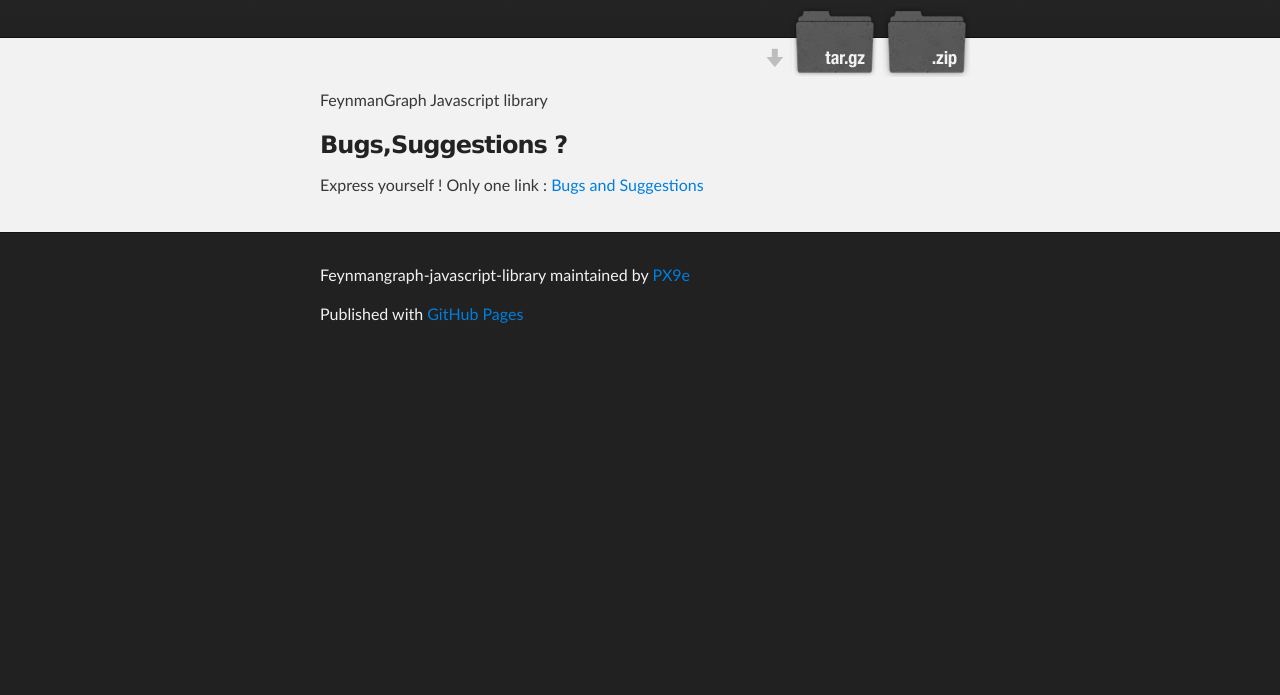
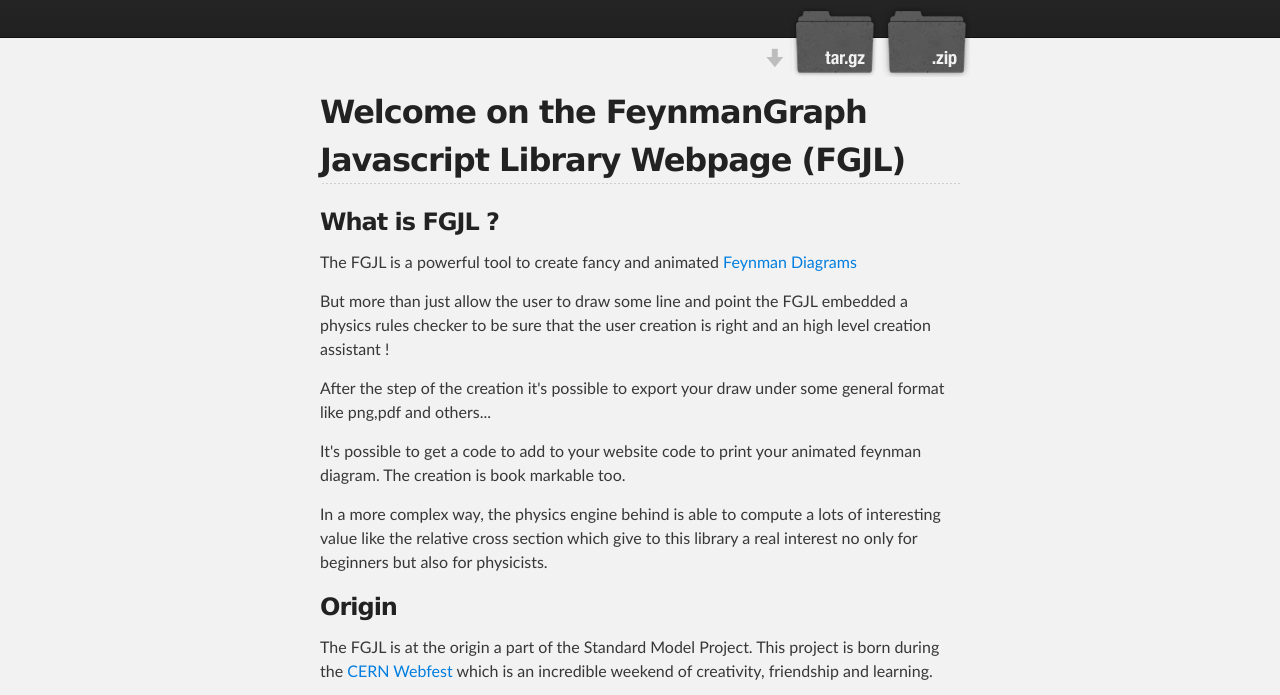
Before and after one commit to PXke/FeynmanGraph-Javascript-library-, a plain HTML site: page index.html in a window 1280 px wide. Shown: the part 235-930 px from the top of the page. Before the commit the page ends 800 px from the top, so only its background shows below. Drawn offline with Linux system fonts and the light colour scheme.

Commit message:
Create gh-pages branch via GitHub

```diff
--- a/index.html
+++ b/index.html
@@ -31,7 +31,25 @@
     <!-- MAIN CONTENT -->
     <div id="main_content_wrap" class="outer">
       <section id="main_content" class="inner">
-        <p>FeynmanGraph Javascript library </p>
+        <h2>Welcome on the FeynmanGraph Javascript Library Webpage (FGJL)</h2>
+
+<h3>What is FGJL ?</h3>
+
+<p>The FGJL is a powerful tool to create fancy and animated <a href="http://en.wikipedia.org/wiki/Feynman_diagram">Feynman Diagrams</a></p>
+
+<p>But more than just allow the user to draw some line and point the FGJL embedded a physics rules checker to be sure that the user creation is right and an high level creation assistant ! </p>
+
+<p>After the step of the creation it's possible to export your draw under some general format like png,pdf and others... </p>
+
+<p>It's possible to get a code to add to your website code to print your animated feynman diagram. The creation is book markable too. </p>
+
+<p>In a more complex way, the physics engine behind is able to compute a lots of  interesting value like the relative cross section which give to this library a real interest no only for beginners but also for physicists. </p>
+
+<h3>Origin</h3>
+
+<p>The FGJL is at the origin a part of the Standard Model Project. This project is born during the <a href="http://www.citizencyberscience.net/cern-webfest/">CERN Webfest </a> which is an incredible weekend of creativity, friendship and learning.</p>
+
+<p><img src="http://www.citizencyberscience.net/cern-webfest/CCC-Cern-WebFest-Logo.png" alt="CERN WebFest Logo By CCC"></p>
 
 <h3>Bugs,Suggestions ?</h3>
 
```
Also changed, not shown: params.json (+1 -1 lines).
